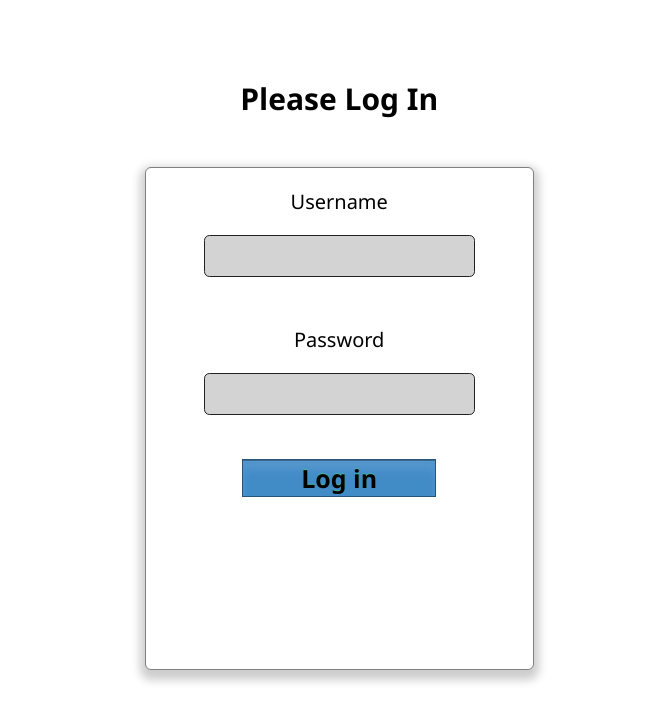
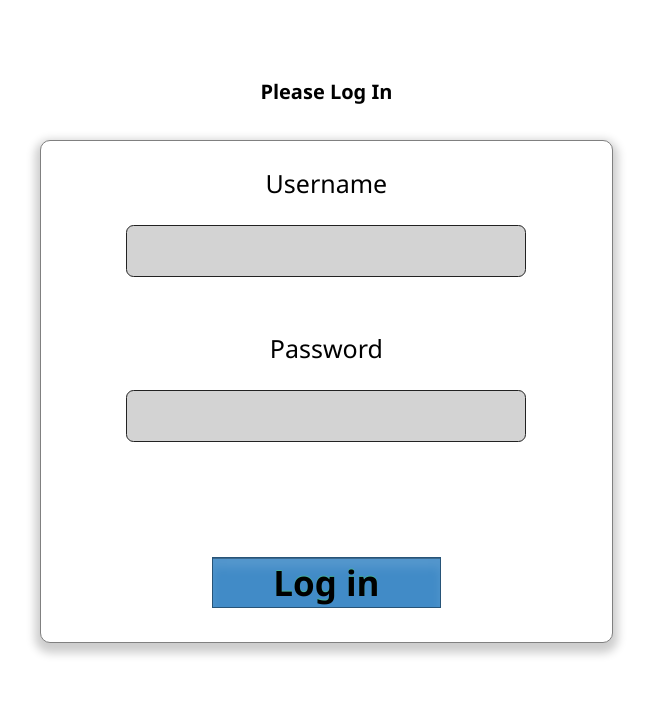
Before and after one commit to TODO-teamname/IAIbackend, a React (Create React App) app in the folder frontend/: page / in a window 1280 px wide. Shown: the top 722 px of the page, without its empty margins (288-940 px from the left). Built offline with nearby package versions, Linux system fonts and the light colour scheme.

Commit message:
Made more responsive adjustments

```diff
--- a/frontend/src/styles/Login.css
+++ b/frontend/src/styles/Login.css
@@ -4,13 +4,13 @@
 
 form {
   background: white;
-  width:40%;
-  height:80%;
+  width:100%;
+  height: 80%;
   margin: auto;
   margin-top: 5%;
   border-radius:0.4em;
   border:1px solid grey;
-  overflow:hidden;
+  overflow:scroll;
   position:relative;
   box-shadow: 0 5px 10px 5px rgba(0,0,0,0.2);
 }
@@ -72,14 +72,14 @@ label {
   padding-bottom:9px;
   text-align: center;
   font-family:'Segoe UI', Tahoma, Geneva, Verdana, sans-serif;
-  font-size: 20px;
+  font-size: 15px;
 }
 
 input[type=text],
 input[type=password] {
  	width: 70%;
-    height:40%;
-    font-size: 18px;
+  height:40%;
+  font-size: 14px;
 
   background-color:lightgray;
   padding:8px 5px;
@@ -138,14 +138,14 @@ input[type=submit] {
         inset 0 10px 10px rgba(255,255,255,0.1);
     border-radius:0;
     background: #418bc7;
-    width:50%;
+    width:40%;
 
 
   color:black;
   font-family:'Segoe UI', Tahoma, Geneva, Verdana, sans-serif;
   font-weight:bold;
   cursor:pointer;
-  font-size:25px;
+  font-size:18px;
 
 }
 
@@ -185,7 +185,7 @@ label:hover ~ input[type=password] {
 
 
     font-family:'Segoe UI', Tahoma, Geneva, Verdana, sans-serif;
-    font-size: 30px;
+    font-size: 20px;
     margin: 2px 2px 2px 2px;
     padding-top: 10px;
 
@@ -198,9 +198,7 @@ label:hover ~ input[type=password] {
     top:5%;
     background: white;
     height: 85%;
-    min-height: 500px;
     width: 80%;
-    min-width: 500px;
     padding: 2%;
     border-style: solid;
     border-width: 0px;
@@ -209,3 +207,135 @@ label:hover ~ input[type=password] {
     text-align: center;
     font-family: "Times New Roman";
 }
+
+@media only screen and (min-width: 400px){
+
+  .login-wrapper {
+
+    max-height: 800px;
+    width: 80%;
+    max-width: 700px;
+    font-size: 18px;
+
+}
+form {
+
+  width:90%;
+  height:90%;
+}
+
+label {
+  color:black;
+ display:block;
+ padding-bottom:9px;
+ text-align: center;
+ font-family:'Segoe UI', Tahoma, Geneva, Verdana, sans-serif;
+ font-size: 20px;
+}
+
+input[type=text],
+input[type=password] {
+ 	width: 70%;
+  height:40%;
+  font-size: 20px;
+
+  background-color:lightgray;
+  padding:8px 5px;
+  height:20%;
+
+  border:1px solid #222;
+
+  border-radius:0.3em;
+  margin-bottom:20px;
+  text-align: center;
+  font-family:'Segoe UI', Tahoma, Geneva, Verdana, sans-serif;
+}
+
+.main-header{
+  position: relative;
+
+
+  font-family:'Segoe UI', Tahoma, Geneva, Verdana, sans-serif;
+  font-size: 20px;
+  margin: 2px 2px 2px 2px;
+  padding-top: 10px;
+
+}
+
+input[type=submit] {
+
+  width:40%;
+  margin-bottom: 15px;
+  color:black;
+  font-family:'Segoe UI', Tahoma, Geneva, Verdana, sans-serif;
+  font-weight:bold;
+  cursor:pointer;
+  font-size:25px;
+
+}
+
+}
+
+@media only screen and (min-width: 848px){
+  form {
+
+    width:80%;
+    height:80%;
+    overflow: hidden;
+    font-size: 25px;
+
+
+  }
+  .login-wrapper {
+    position: absolute;
+    left:18%;
+    max-height: 1400px;
+    min-height: 600px;
+    min-width: 500px;
+    width: 60%;
+    max-width: 2200px;
+    background: white;
+    height: 85%;
+
+    font-size: 15px;
+    text-align: center;
+
+}
+input[type=submit] {
+
+  width:40%;
+  margin-bottom: 5px;
+  margin-top: 15%;
+  color:black;
+  font-family:'Segoe UI', Tahoma, Geneva, Verdana, sans-serif;
+  font-weight:bold;
+  cursor:pointer;
+  font-size:35px;
+  height:60%;
+
+
+}
+input[type=text],
+input[type=password] {
+ 	width: 70%;
+  height:40%;
+  font-size: 25px;
+
+  background-color:lightgray;
+  padding:8px 5px;
+  border:1px solid #222;
+
+  border-radius:0.3em;
+  margin-bottom:20px;
+  text-align: center;
+  font-family:'Segoe UI', Tahoma, Geneva, Verdana, sans-serif;
+}
+label {
+  color:black;
+ display:block;
+ padding-bottom:9px;
+ text-align: center;
+ font-family:'Segoe UI', Tahoma, Geneva, Verdana, sans-serif;
+ font-size: 25px;
+}
+}
```
